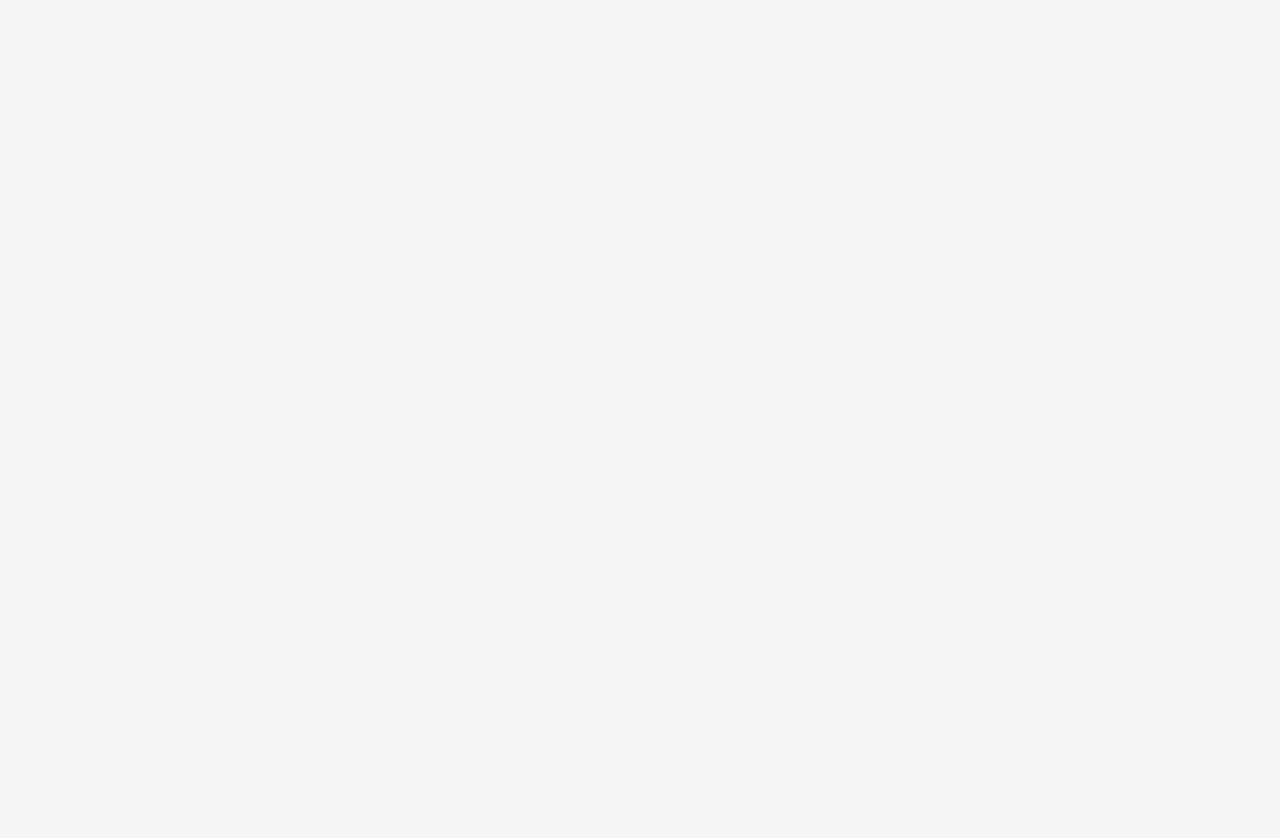
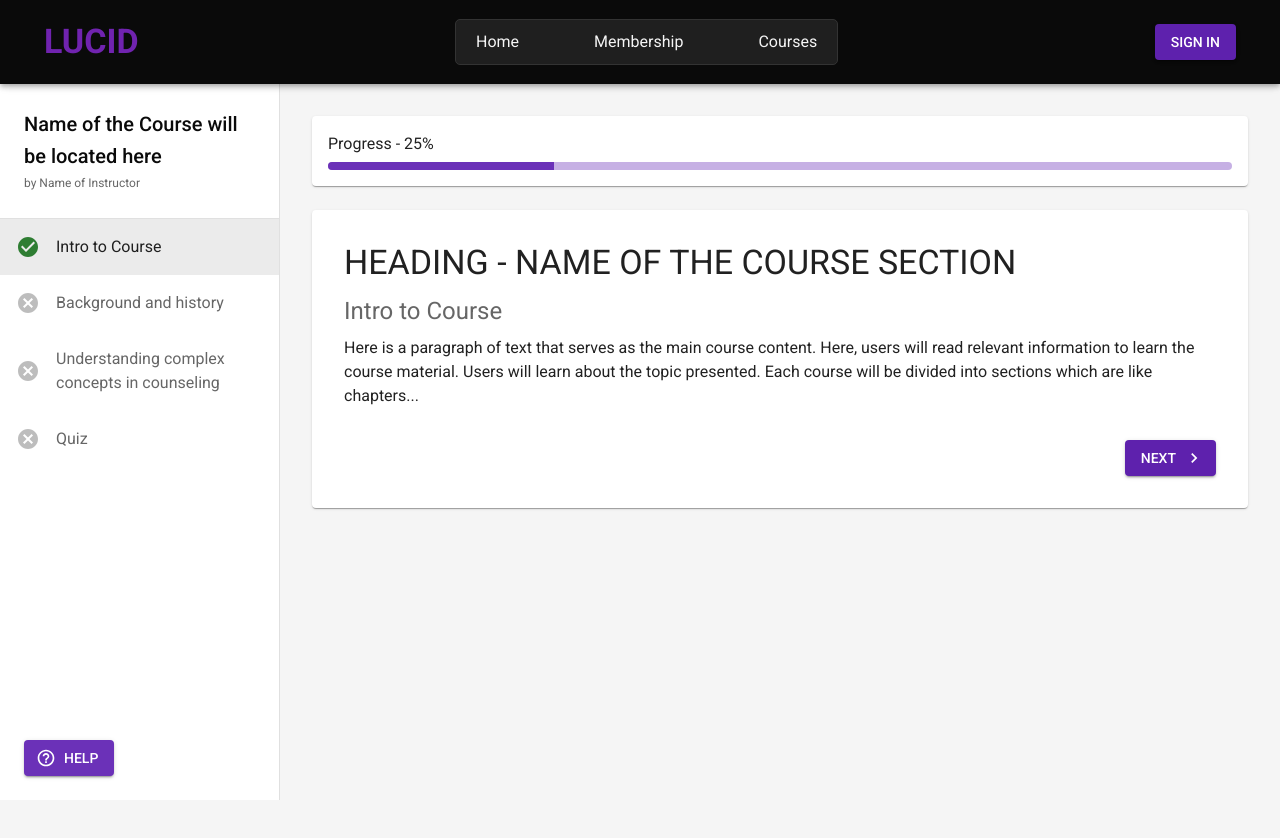
Before and after one commit to danforsomereason/LucidCEU, a React (Vite) app: page /module in a window 1280 px wide. Before the commit this address had no page. Shown: the top 838 px of the page. Before the commit the page ends 800 px from the top, so only its background shows below. Built offline with nearby package versions, Linux system fonts and the light colour scheme.

Commit message:
Update naming to course modules

```diff
--- a/src/App.tsx
+++ b/src/App.tsx
@@ -7,7 +7,7 @@ import Home from "./screens/Home";
 import SignIn from "./screens/SignIn";
 import Courses from "./screens/Courses";
 import SignUp from "./screens/SignUp";
-import Lesson from "./screens/Lesson";
+import CourseModule from "./screens/CourseModule";
 import { BrowserRouter as Router, Routes, Route } from "react-router-dom";
 
 const App: React.FC = () => {
@@ -36,8 +36,8 @@ const App: React.FC = () => {
                     <Route path="/courses" element={route(<Courses />)} />
                     <Route path="/signup" element={route(<SignUp />, false)} />
                     <Route
-                        path="/lesson"
-                        element={route(<Lesson />, true, 'fixed')}  // Set navbar to fixed for Lesson page
+                        path="/module"
+                        element={route(<CourseModule />, true, 'fixed')}  // Set navbar to fixed for Lesson page
                     />
                 </Routes>
             </Router>
--- a/src/screens/Lesson.tsx
+++ b/src/screens/CourseModule.tsx
@@ -1,4 +1,4 @@
-// src/screens/Lesson.tsx
+// src/screens/CourseModule.tsx
 import React, { useState } from "react";
 import {
     Box,
@@ -18,7 +18,7 @@ const DRAWER_WIDTH = 280;
 const NAVBAR_HEIGHT = 84;
 
 // Types
-interface Section {
+interface Module {
     id: number;
     title: string;
     content: string;
@@ -26,7 +26,7 @@ interface Section {
 }
 
 // Styled Components
-const LessonContainer = styled(Box)({
+const ModuleContainer = styled(Box)({
     display: "flex",
     minHeight: "100vh",
     backgroundColor: "#f5f5f5",
@@ -79,9 +79,9 @@ const HelpButton = styled(Button)(({ theme }) => ({
     left: theme.spacing(3),
 }));
 
-const Lesson: React.FC = () => {
+const CourseModule: React.FC = () => {
     // Sample data - replace with your actual data
-    const [sections] = useState<Section[]>([
+    const [modules] = useState<Module[]>([
         {
             id: 1,
             title: "Intro to Course",
@@ -103,15 +103,15 @@ const Lesson: React.FC = () => {
         { id: 4, title: "Quiz", content: "Content...", completed: false },
     ]);
 
-    const [currentSectionId, setCurrentSectionId] = useState(1);
+    const [currentModuleId, setCurrentModuleId] = useState(1);
 
     // Calculate progress
     const progress =
-        (sections.filter((s) => s.completed).length / sections.length) * 100;
-    const currentSection = sections.find((s) => s.id === currentSectionId);
+        (modules.filter((m) => m.completed).length / modules.length) * 100;
+    const currentModule = modules.find((m) => m.id === currentModuleId);
 
     return (
-        <LessonContainer>
+        <ModuleContainer>
             {/* Sidebar */}
             <SideBar>
                 <CourseTitle>
@@ -123,30 +123,30 @@ const Lesson: React.FC = () => {
                     </Typography>
                 </CourseTitle>
 
-                {sections.map((section) => (
+                {modules.map((module) => (
                     <SectionItem
-                        key={section.id}
-                        onClick={() => setCurrentSectionId(section.id)}
+                        key={module.id}
+                        onClick={() => setCurrentModuleId(module.id)}
                         sx={{
                             bgcolor:
-                                currentSectionId === section.id
+                                currentModuleId === module.id
                                     ? "action.selected"
                                     : "transparent",
                         }}
                     >
-                        {section.completed ? (
+                        {module.completed ? (
                             <CheckCircleIcon color="success" />
                         ) : (
                             <CancelIcon color="disabled" />
                         )}
                         <Typography
                             color={
-                                section.completed
+                                module.completed
                                     ? "text.primary"
                                     : "text.secondary"
                             }
                         >
-                            {section.title}
+                            {module.title}
                         </Typography>
                     </SectionItem>
                 ))}
@@ -184,7 +184,7 @@ const Lesson: React.FC = () => {
                         color="text.secondary"
                         gutterBottom
                     >
-                        {currentSection?.title}
+                        {currentModule?.title}
                     </Typography>
                     <Typography variant="body1" paragraph>
                         Here is a paragraph of text that serves as the main
@@ -206,11 +206,11 @@ const Lesson: React.FC = () => {
                             color="secondary"
                             endIcon={<NavigateNextIcon />}
                             onClick={() => {
-                                const nextSection = sections.find(
-                                    (s) => s.id > currentSectionId
+                                const nextModule = modules.find(
+                                    (m) => m.id > currentModuleId
                                 );
-                                if (nextSection) {
-                                    setCurrentSectionId(nextSection.id);
+                                if (nextModule) {
+                                    setCurrentModuleId(nextModule.id);
                                 }
                             }}
                         >
@@ -219,8 +219,8 @@ const Lesson: React.FC = () => {
                     </Box>
                 </Paper>
             </MainContent>
-        </LessonContainer>
+        </ModuleContainer>
     );
 };
 
-export default Lesson;
+export default CourseModule;
```
